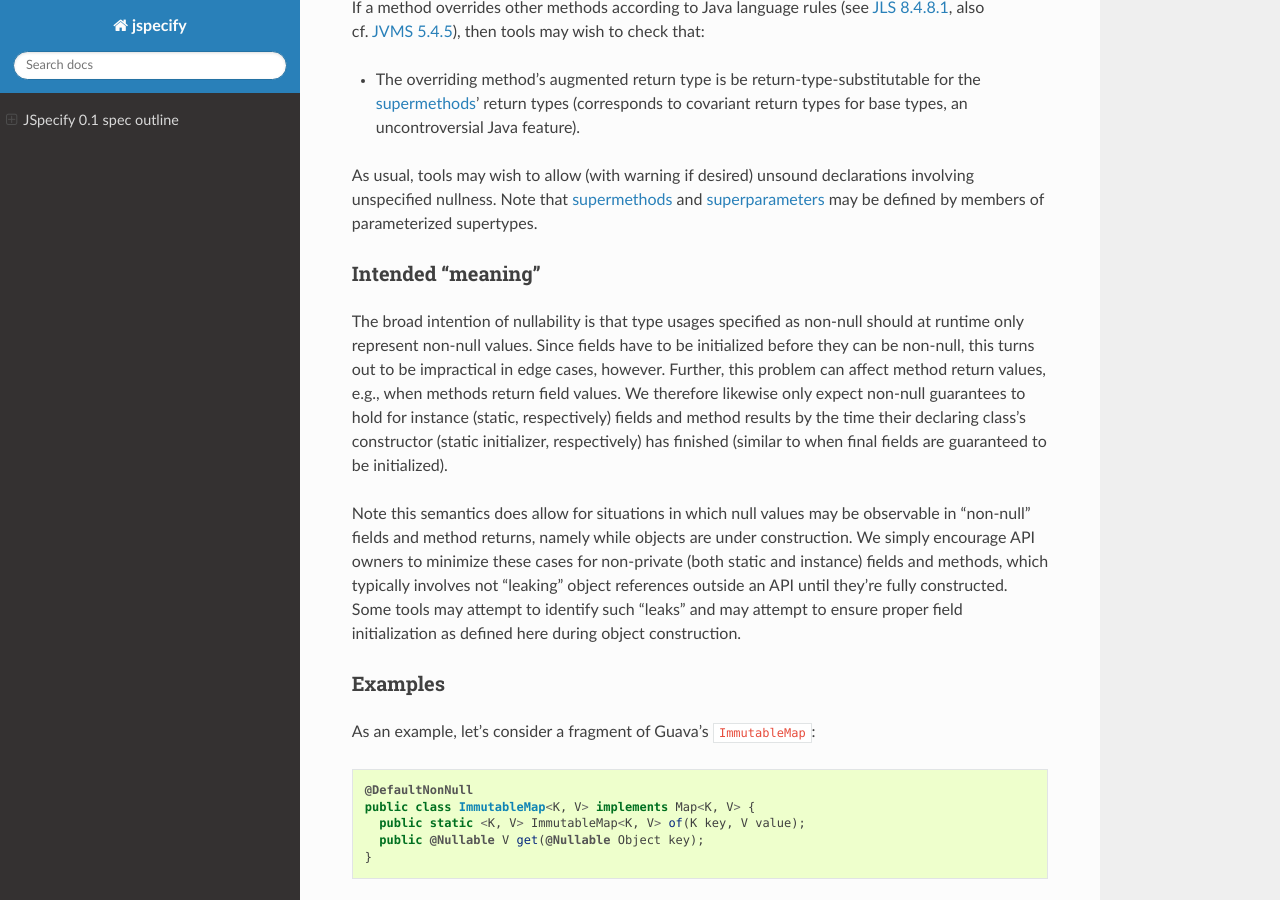
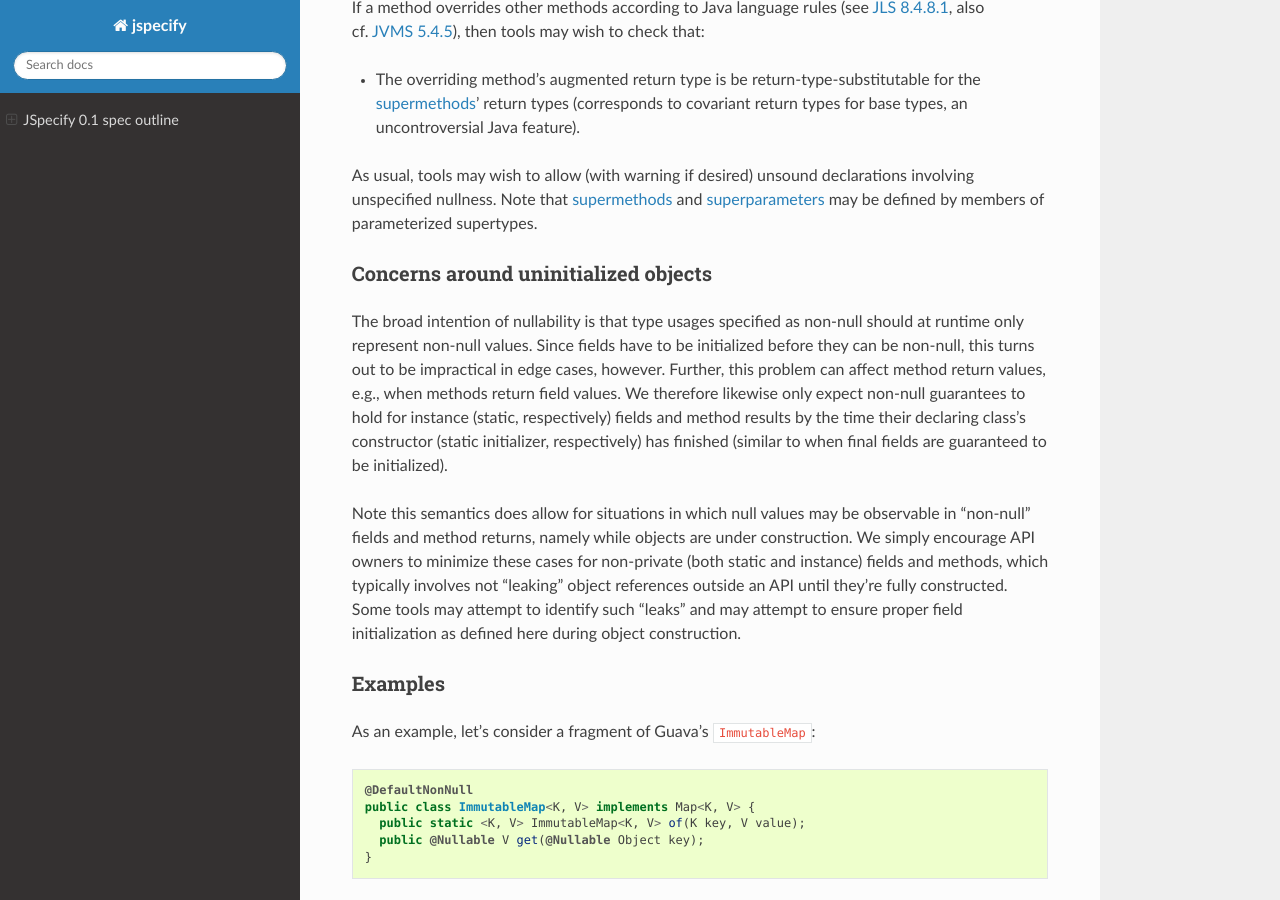
Before and after one commit to jspecify/jspecify, a Sphinx documentation site: the page built from docs/spec.rst, in a window 1280 px wide and 900 px high, scrolled down 5054 px. Built offline with Sphinx 7.4.7 and the Read the Docs theme 2.0.0, drawn with Linux system fonts in a browser that asks for light colours.

Commit message:
Section title: Concerns around uninitialized objects.

```diff
--- a/docs/spec.rst
+++ b/docs/spec.rst
@@ -350,8 +350,8 @@ and
 `superparameters <https://docs.google.com/document/d/1KQrBxwaVIPIac_6SCf--w-vZBeHkTvtaqPSU_icIccc/edit#bookmark=id.m2gxs1ddzqwp>`__
 may be defined by members of parameterized supertypes.
 
-Intended “meaning”
-~~~~~~~~~~~~~~~~~~
+Concerns around uninitialized objects
+~~~~~~~~~~~~~~~~~~~~~~~~~~~~~~~~~~~~~
 
 The broad intention of nullability is that type usages specified as
 non-null should at runtime only represent non-null values. Since fields
```
